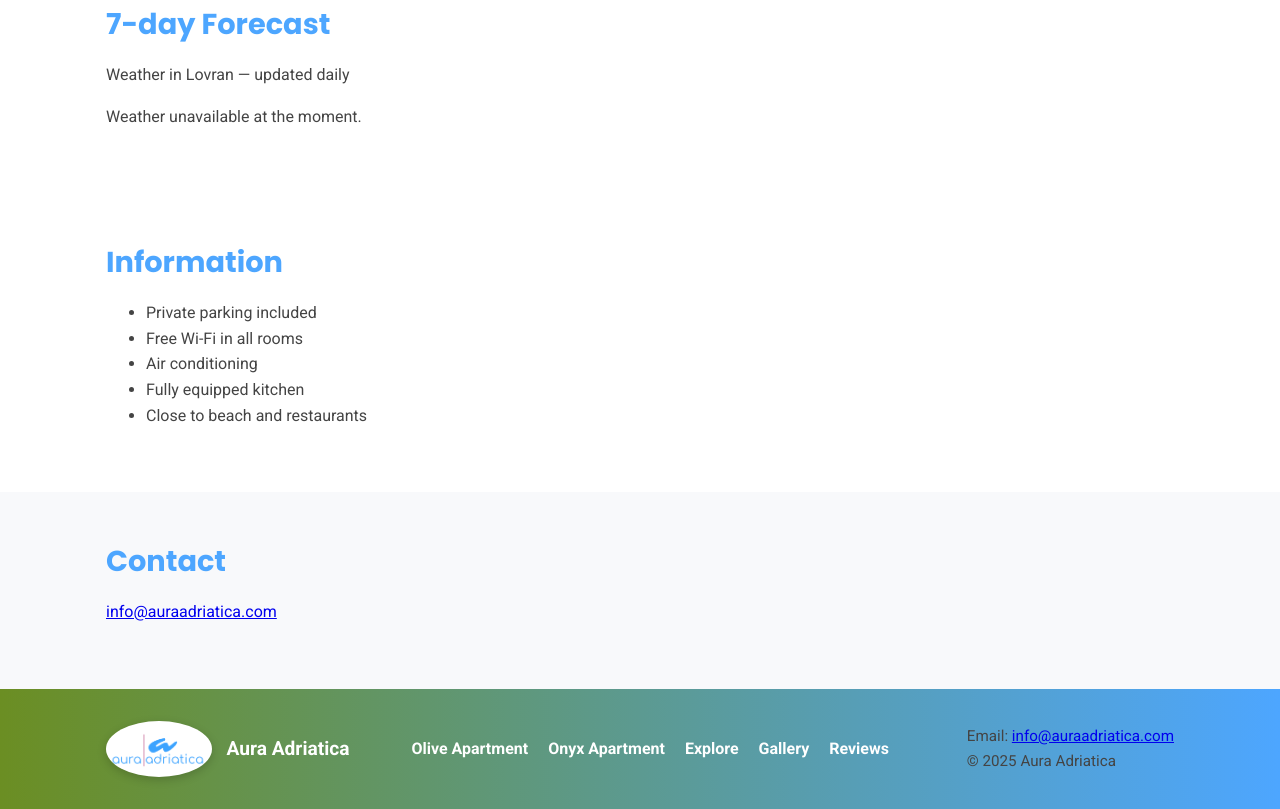
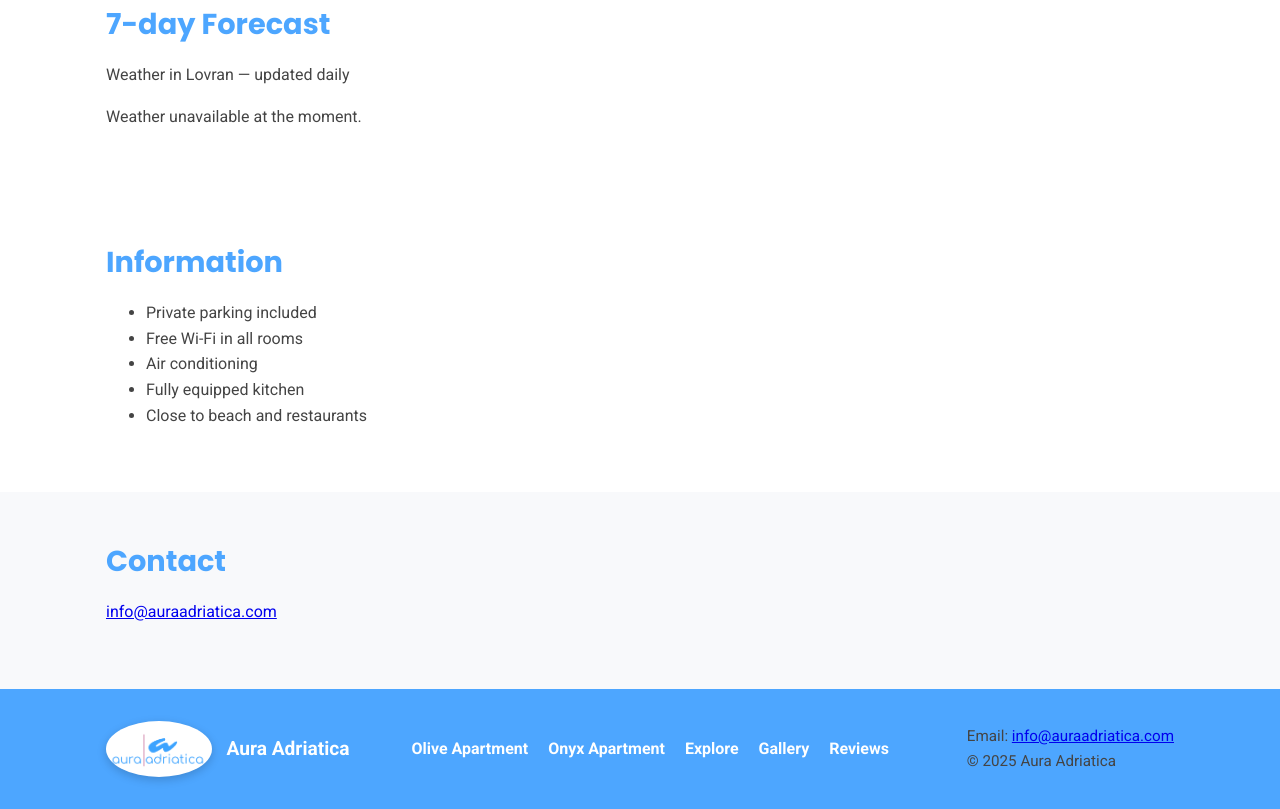
Before and after one commit to kresimik/auraadriatica-site, a plain HTML site: page index.html in a window 1280 px wide. Shown: the part 901-1710 px from the top of the page. Drawn offline with Linux system fonts and the light colour scheme; no server answers.

Commit message:
Update style.css

```diff
--- a/assets/css/style.css
+++ b/assets/css/style.css
@@ -152,7 +152,7 @@ p, li{
    FOOTER
    ========================= */
 .site-footer{
-  background:linear-gradient(to left, var(--brand-blue), var(--brand-olive));
+  background:linear-gradient(to left, var(--brand-blue), var(--brand-blue));
   color:#fff;
   padding:2rem 0;
 }
```
